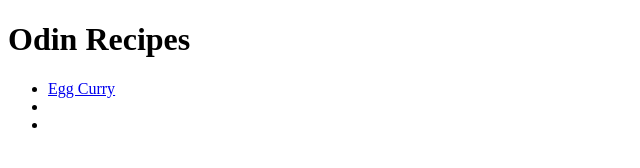
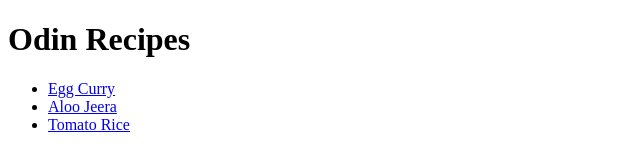
Before and after one commit to chetanmachhi/the-odin-project, a plain HTML site: page index.html in a window 1280 px wide. Shown: the whole page, without its empty margins (0-640 px from the left). Drawn offline with Linux system fonts and the light colour scheme.

Commit message:
left the index file to add commit last time so doing it again

```diff
--- a/index.html
+++ b/index.html
@@ -11,8 +11,8 @@
         </h1>
         <ul>
             <li><a href="recipes/egg-curry.html">Egg Curry</a></li>
-            <li></li>
-            <li></li>
+            <li><a href="recipes/aloo-jeera.html">Aloo Jeera</a></li>
+            <li><a href="reipes/tomato-rice.html">Tomato Rice</a></li>
         </ul>
     </body>
 </html>
```
